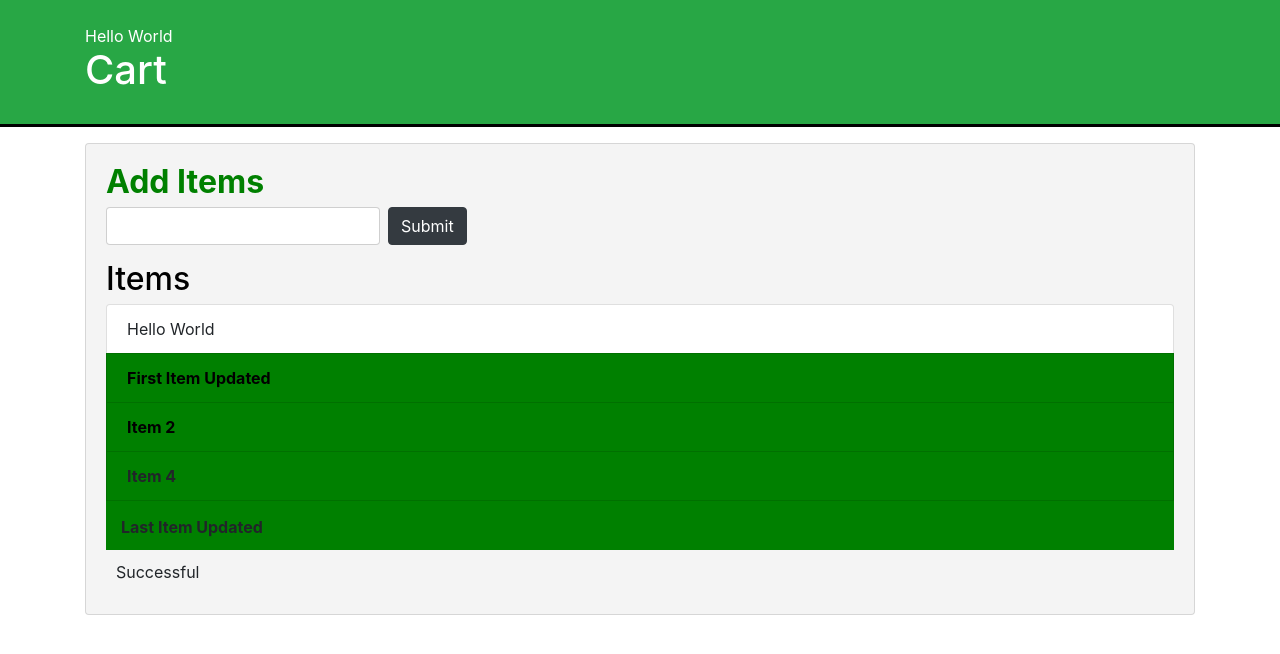
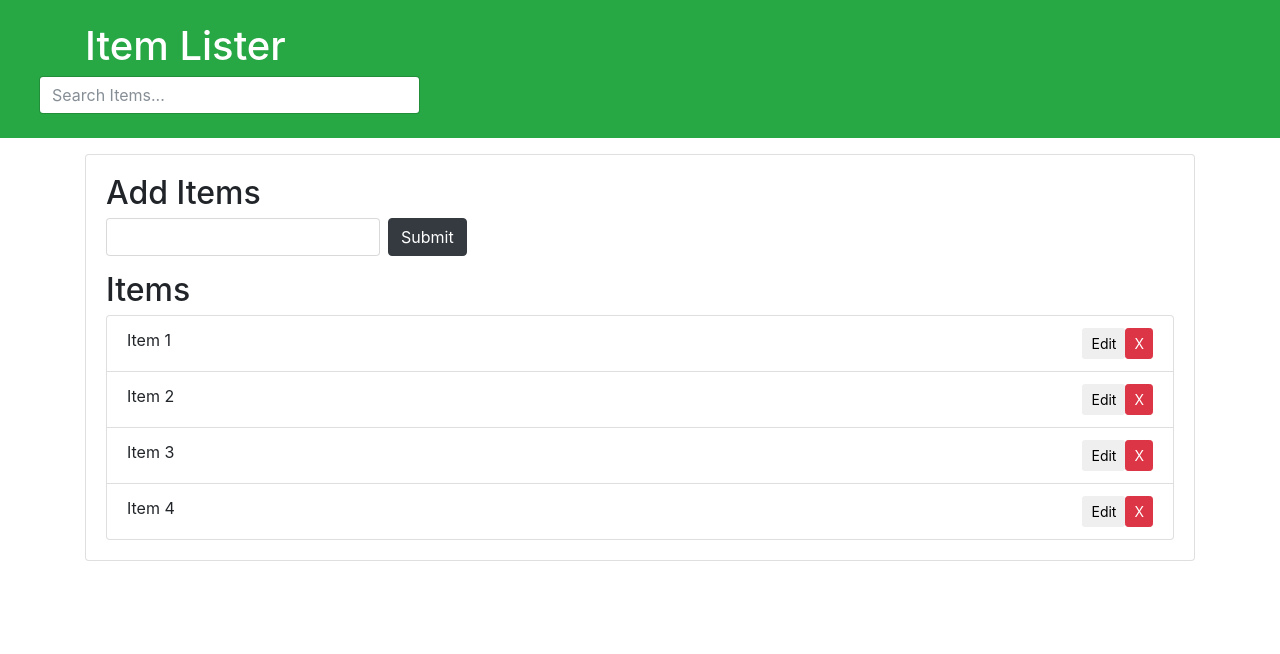
Before and after one commit to Dilkashpeshimam18/javascript-domManipulation2, a plain HTML site: page index.html in a window 1280 px wide. Drawn offline with nearby package versions, Linux system fonts and the light colour scheme.

Commit message:
added add & delete function

```diff
--- a/dom.js
+++ b/dom.js
@@ -1,109 +1,38 @@
-console.log(document.domain)
-console.log(document.URL)
 
-console.log(document.title)
-console.log(document.all[10])
+//add item to list
+let submitForm=document.getElementById('addForm')
+let ulList=document.getElementById('items')
+submitForm.addEventListener('submit',addForm)
 
-document.all[10].textContent='Item Cart'
+function addForm(e){
+    e.preventDefault()
+    let inputValue=document.getElementById('inputVal').value
+    console.log(inputValue.value)
+    let li=document.createElement('li')
+    li.className='list-group-item'
 
-console.log(document.forms)
+    let liText=document.createTextNode(inputValue)
 
-//Get element by id
-let headerTitle= document.getElementById("header-title")
-let headerBottom=document.getElementById('main-header')
-headerTitle.textContent='Hello'
-headerTitle.innerText='Cart'
+    li.appendChild(liText)
+  let Btn=document.createElement('button')
 
-headerBottom.style.borderBottom='solid 3px #000'
+ Btn.className='btn btn-danger btn-sm float-right delete'
 
-//Get element by classname
+ Btn.appendChild(document.createTextNode('X'))
+  li.appendChild(Btn)
+    ulList.appendChild(li)
 
-let addItem= document.getElementsByClassName('title')
-console.log(addItem)
-addItem[0].style.color='green'
-addItem[0].style.fontWeight='bold'
-addItem[1].style.color='blue'
-
-
-let item=document.getElementsByClassName("list-group-item")
-console.log(item)
-item[2].style.backgroundColor='green'
-for(var items of item){
-    items.style.fontWeight='bold'
 }
 
 
-let newtag=document.getElementsByTagName('li')
-newtag[4].style.backgroundColor='green'
-newtag[4].style.fontWeight='bold'
+//delete item
 
-let newItem=document.getElementsByClassName('list-group-newItem')
-newItem[0].style.height='50px'
-newItem[0].style.padding='15px'
-newItem[0].style.listStyle='none'
-
-
-let getItems=document.querySelector('.list-group')
-console.log(getItems)
-getItems.children[1].style.backgroundColor='green'
-getItems.children[2].style.display='none'
-
-let getAllItem=document.querySelectorAll('.list-group-item')
-getAllItem[1].style.color='black'
-
-let odd=document.querySelectorAll('.list-group-item:nth-child(odd)')
-console.log(odd)
-for(var items of odd){
-    items.style.backgroundColor='green'
-    items.style.color='black'
-
+ulList.addEventListener('click',removeItem)
+function removeItem(e){
+    if(e.target.classList.contains('delete')){
+        if(confirm('Are you sure?')){
+            let li=e.target.parentElement
+            ulList.removeChild(li)
+        }
+    }
 }
-
-//traversing the dom
-
-
-let itemList=document.querySelector('#items')
-console.log(itemList.parentNode)
-itemList.parentElement.style.backgroundColor='#f4f4f4'
-console.log(itemList.parentElement.parentElement)
-
-itemList.children[3].style.backgroundColor='green'
-itemList.firstChild.innerText='First'
-itemList.firstElementChild.textContent='First Item Updated'
-itemList.lastElementChild.textContent='Last Item Updated'
-console.log(itemList.lastChild)
-itemList.nextElementSibling.innerHTML='Successful'
-itemList.nextElementSibling.style.padding='10px'
-
-console.log(itemList.previousSibling)
-itemList.previousElementSibling.style.color='black'
-
-//create element
-
-let newDiv= document.createElement('div')
-
-newDiv.className='container2'
-newDiv.id='container2'
-
-newDiv.setAttribute('title', 'newDiv')
-let newDivText=document.createTextNode('Hello World')
-
-newDiv.appendChild(newDivText)
-console.log(newDiv)
-
-let container= document.querySelector('header .container')
-let h1=document.querySelector('header h1')
-
-container.insertBefore(newDiv,h1)
-
-let newTag=document.createElement('li')
-newTag.className='list-group-item'
-
-let liText=document.createTextNode('Hello World')
-newTag.appendChild(liText)
-console.log(newTag)
-
-let ulTag=document.querySelector('#items')
-let li=document.querySelector('.list-group-item')
-
-ulTag.insertBefore(newTag,li)
--- a/index.html
+++ b/index.html
@@ -12,21 +12,23 @@
     <div class="container">
       <h1 id="header-title">Item Lister <span style="display:none">123</span></h1>
     </div>
+    <div class="col-md-4 align-self-center">
+      <input type="text" class="form-control" id="filter" placeholder="Search Items...">
+  </div>
   </header>
   <div class="container">
    <div id="main" class="card card-body">
     <h2 class="title">Add Items</h2>
-    <form class="form-inline mb-3">
-      <input type="text" class="form-control mr-2">
+    <form id="addForm" class="form-inline mb-3">
+      <input id='inputVal' type="text" class="form-control mr-2">
       <input type="submit" class="btn btn-dark" value="Submit">
     </form>
     <h2 class="title">Items</h2>
     <ul id="items" class="list-group">
-      <li class="list-group-item">Item 1</li>
-      <li class="list-group-item">Item 2</li>
-      <li class="list-group-item">Item 3</li>
-      <li class="list-group-item">Item 4</li>
-      <li class="list-group-newItem">Item 5</li>
+      <li class="list-group-item">Item 1 <button class="btn btn-danger btn-sm float-right delete">X</button><button class="btn btn-edit btn-sm float-right edit">Edit</button></li>
+      <li class="list-group-item">Item 2 <button class="btn btn-danger btn-sm float-right delete">X</button><button class="btn btn-edit btn-sm float-right edit">Edit</button></li>
+      <li class="list-group-item">Item 3 <button class="btn btn-danger btn-sm float-right delete">X</button><button class="btn btn-edit btn-sm float-right edit">Edit</button></li>
+      <li class="list-group-item">Item 4 <button class="btn btn-danger btn-sm float-right delete">X</button><button class="btn btn-edit btn-sm float-right edit">Edit</button></li>
     </ul>
     <span></span>
    </div>
```
